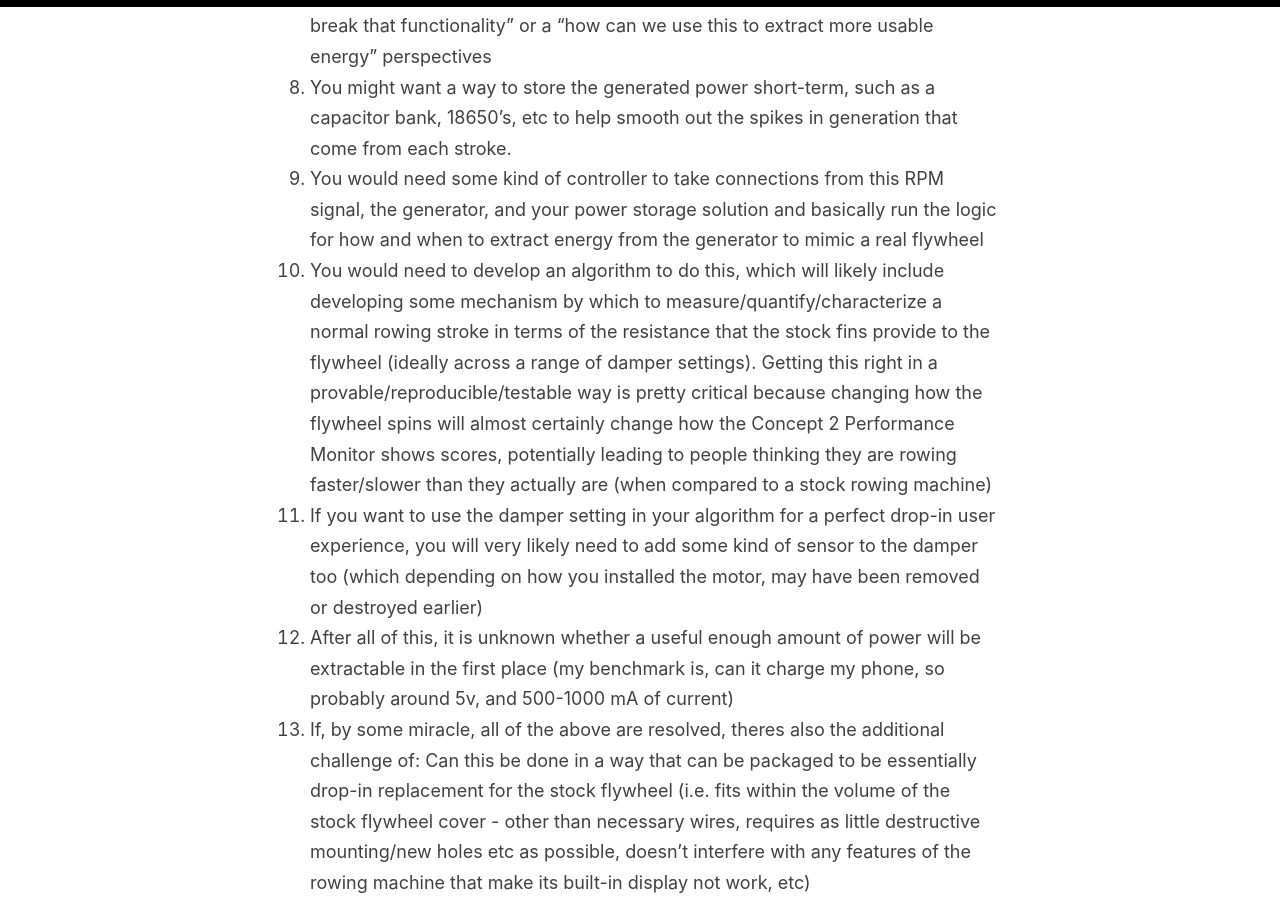
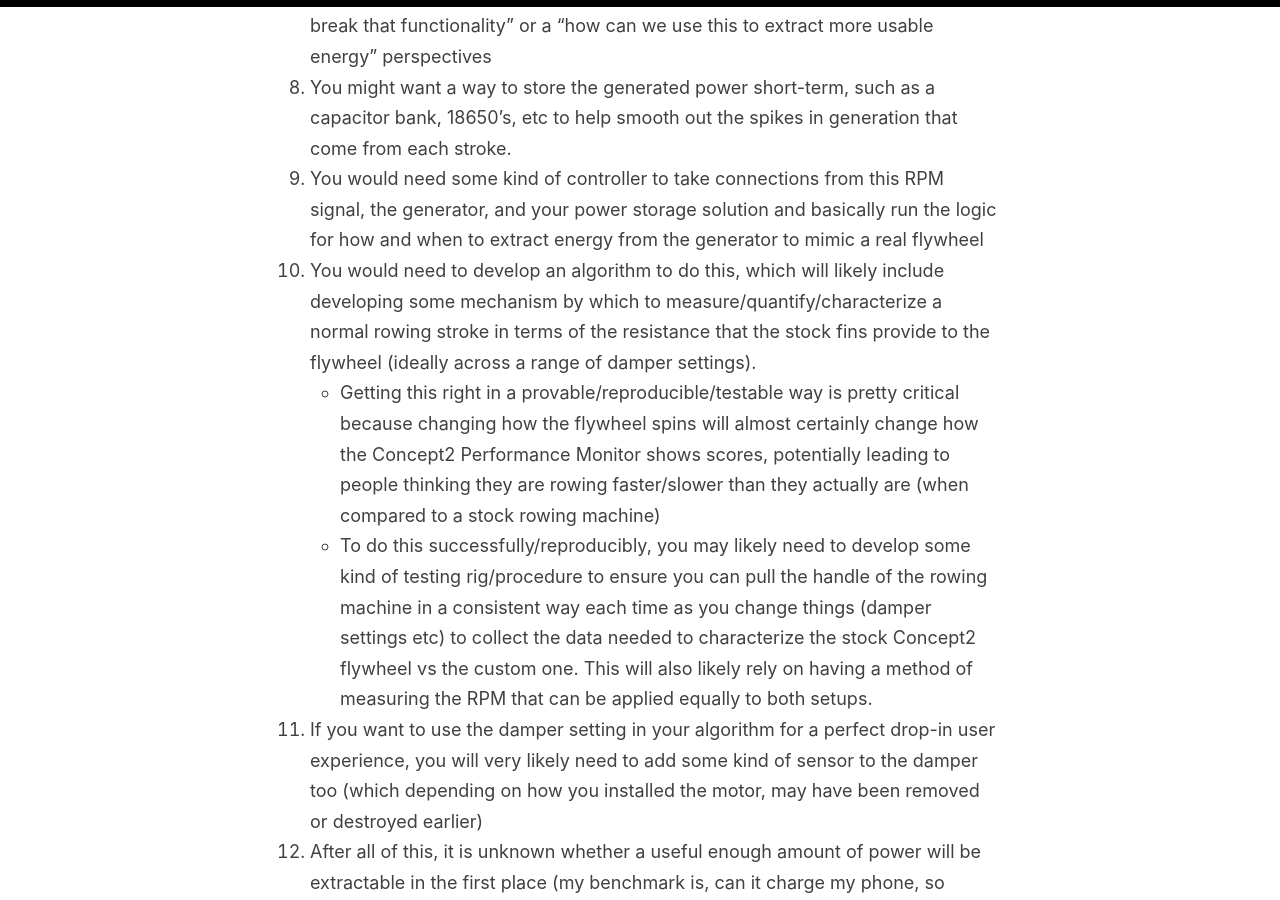
Before and after one commit to MoralCode/ErgPower, a Jekyll site: the page built from _posts/2026-08-16-where-i-left-off.md, in a window 1280 px wide and 900 px high, scrolled down 1693 px. Built offline with Jekyll 4.4.1, drawn with Linux system fonts in a browser that asks for light colours; comment, search, counter and statistics services are not loaded.

Commit message:
split up long section

```diff
--- a/_posts/2026-08-16-where-i-left-off.md
+++ b/_posts/2026-08-16-where-i-left-off.md
@@ -22,7 +22,9 @@ These challenges follow roughly this train of thought:
 7. This hub sensor is how the flywheel can power the Concept2 monitor when actively rowing. That may be worth considering from either a "how do we not break that functionality" or a "how can we use this to extract more usable energy" perspectives
 8. You might want a way to store the generated power short-term, such as a capacitor bank, 18650's, etc to help smooth out the spikes in generation that come from each stroke.
 9. You would need some kind of controller to take connections from this RPM signal, the generator, and your power storage solution and basically run the logic for how and when to extract energy from the generator to mimic a real flywheel
-10. You would need to develop an algorithm to do this, which will likely include developing some mechanism by which to measure/quantify/characterize a normal rowing stroke in terms of the resistance that the stock fins provide to the flywheel (ideally across a range of damper settings). Getting this right in a provable/reproducible/testable way is pretty critical because changing how the flywheel spins will almost certainly change how the Concept 2 Performance Monitor shows scores, potentially leading to people thinking they are rowing faster/slower than they actually are (when compared to a stock rowing machine)
+10. You would need to develop an algorithm to do this, which will likely include developing some mechanism by which to measure/quantify/characterize a normal rowing stroke in terms of the resistance that the stock fins provide to the flywheel (ideally across a range of damper settings).
+	- Getting this right in a provable/reproducible/testable way is pretty critical because changing how the flywheel spins will almost certainly change how the Concept2 Performance Monitor shows scores, potentially leading to people thinking they are rowing faster/slower than they actually are (when compared to a stock rowing machine)
+	- To do this successfully/reproducibly, you may likely need to develop some kind of testing rig/procedure to ensure you can pull the handle of the rowing machine in a consistent way each time as you change things (damper settings etc) to collect the data needed to characterize the stock Concept2 flywheel vs the custom one. This will also likely rely on having a method of measuring the RPM that can be applied equally to both setups.
 11. If you want to use the damper setting in your algorithm for a perfect drop-in user experience, you will very likely need to add some kind of sensor to the damper too (which depending on how you installed the motor, may have been removed or destroyed earlier)
 12. After all of this, it is unknown whether a useful enough amount of power will be extractable in the first place (my benchmark is, can it charge my phone, so probably around 5v, and 500-1000 mA of current)
 13. If, by some miracle, all of the above are resolved, theres also the additional challenge of: Can this be done in a way that can be packaged to be essentially drop-in replacement for the stock flywheel (i.e. fits within the volume of the stock flywheel cover - other than necessary wires, requires as little destructive mounting/new holes etc as possible, doesn't interfere with any features of the rowing machine that make its built-in display not work, etc)
```
